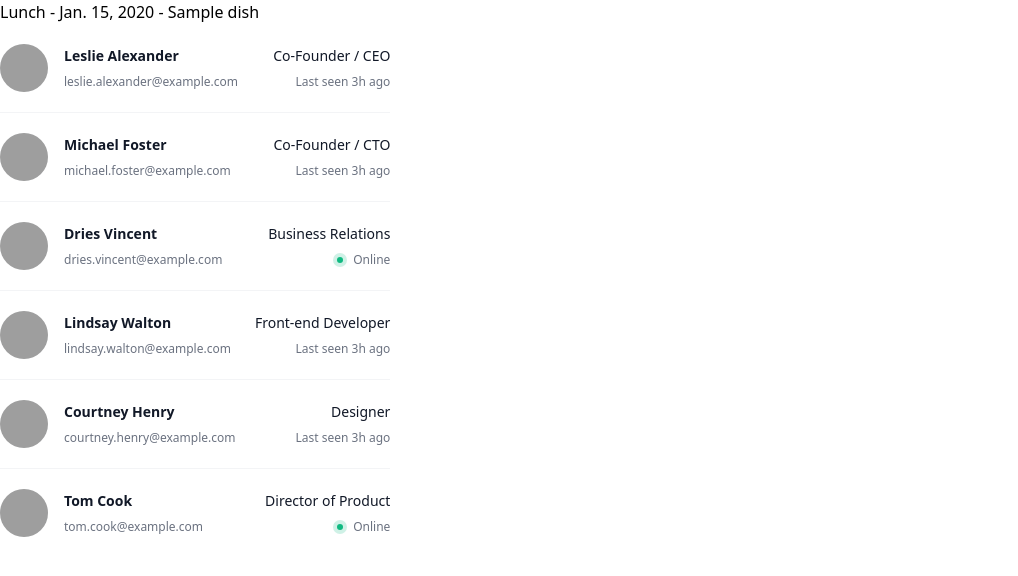
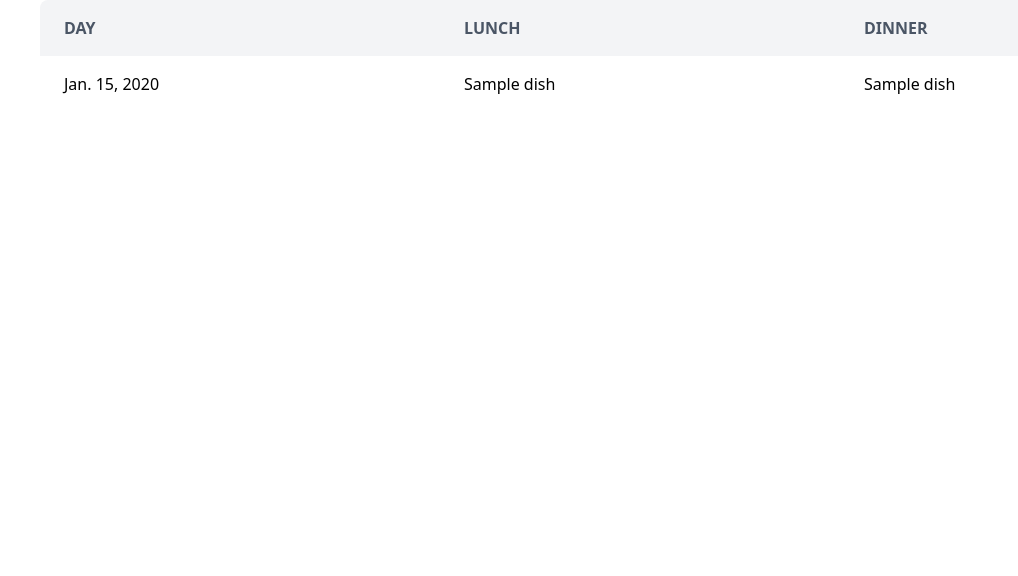
Before and after one commit to AndreaVDev/eatme, a Django app: page /mealcreator/ in a window 1280 px wide. Shown: the top 576 px of the page, without its empty margins (0-1018 px from the left). Run offline with Django 5.2, Linux system fonts and the light colour scheme; tables that the repository leaves empty hold one stand-in row (values such as "Sample post"); grey boxes are pictures that could not be loaded.

Commit message:
Added field in meal model for dinner

```diff
--- a/mealcreator/models.py
+++ b/mealcreator/models.py
@@ -15,7 +15,8 @@ class Meal(models.Model):
     }
     type = models.CharField(max_length=2, choices=MEAL_TYPE_CHOICES.items(), default=LUNCH, null=False, blank=False)
     meal_date = models.DateField()
-    meal_ingredient = models.ForeignKey(Dish, on_delete=models.CASCADE)
+    meal_dish_lunch = models.ForeignKey('Dish', related_name="meal_dish_lunch", on_delete=models.CASCADE)
+    meal_dish_dinner = models.ForeignKey('Dish', related_name="meal_dish_dinner", on_delete=models.CASCADE)
 
     def __str__(self):
-        return self.type + " " + self.meal_ingredient.ingredient_name
+        return self.type + " " + self.meal_dish_lunch.ingredient_name
--- a/mealcreator/templates/mealcreator/meal_list.html
+++ b/mealcreator/templates/mealcreator/meal_list.html
@@ -1,135 +1,27 @@
-{% load static %}
-<!doctype html>
-<html lang="en-US">
-<head>
-    <meta charset="UTF-8"/>
-    <meta name="viewport" content="width=device-width, initial-scale=1.0"/>
-    <title>Meal</title>
-    {% load static %}
-    <link
-            rel="stylesheet"
-            href="{% static 'mealcreator/css/main.css' %}"
-            type="text/css"
-    />
-</head>
-<body>
-<ul>
-    {% for meal in meals %}
-        <li>{{ meal.get_type_display }} - {{ meal.meal_date }} - {{ meal.meal_ingredient }}</li>
+{% extends "base.html" %}
+
+{% block content %}
+
+
+<div class="shadow-lg rounded-lg overflow-hidden mx-4 md:mx-10">
+    <table class="w-full table-fixed">
+        <thead>
+            <tr class="bg-gray-100">
+                <th class="w-1/4 py-4 px-6 text-left text-gray-600 font-bold uppercase">Day</th>
+                <th class="w-1/4 py-4 px-6 text-left text-gray-600 font-bold uppercase">Lunch</th>
+                <th class="w-1/4 py-4 px-6 text-left text-gray-600 font-bold uppercase">Dinner</th>
+            </tr>
+        </thead>
+        <tbody class="bg-white">
+            {% for meal in meals %}
+            <tr>
+                <td class="py-4 px-6 border-b border-gray-200">{{ meal.meal_date }}</td>
+                <td class="py-4 px-6 border-b border-gray-200 truncate">{{ meal.meal_dish_lunch }}</td>
+                <td class="py-4 px-6 border-b border-gray-200 truncate">{{ meal.meal_dish_dinner }}</td>
+            </tr>
     {% endfor %}
-</ul>
-<div class="flex px-8 bg-red-500ss">
-    <ul role="list" class="divide-y divide-gray-100">
-        <li class="flex justify-between gap-x-6 py-5">
-            <div class="flex min-w-0 gap-x-4">
-                <img class="size-12 flex-none rounded-full bg-gray-50"
-                     src="https://images.unsplash.com/photo-1494790108377-be9c29b29330?ixlib=rb-1.2.1&ixid=eyJhcHBfaWQiOjEyMDd9&auto=format&fit=facearea&facepad=2&w=256&h=256&q=80"
-                     alt="">
-                <div class="min-w-0 flex-auto">
-                    <p class="text-sm/6 font-semibold text-gray-900">Leslie Alexander</p>
-                    <p class="mt-1 truncate text-xs/5 text-gray-500">leslie.alexander@example.com</p>
-                </div>
-            </div>
-            <div class="hidden shrink-0 sm:flex sm:flex-col sm:items-end">
-                <p class="text-sm/6 text-gray-900">Co-Founder / CEO</p>
-                <p class="mt-1 text-xs/5 text-gray-500">Last seen
-                    <time datetime="2023-01-23T13:23Z">3h ago</time>
-                </p>
-            </div>
-        </li>
-        <li class="flex justify-between gap-x-6 py-5">
-            <div class="flex min-w-0 gap-x-4">
-                <img class="size-12 flex-none rounded-full bg-gray-50"
-                     src="https://images.unsplash.com/photo-1519244703995-f4e0f30006d5?ixlib=rb-1.2.1&ixid=eyJhcHBfaWQiOjEyMDd9&auto=format&fit=facearea&facepad=2&w=256&h=256&q=80"
-                     alt="">
-                <div class="min-w-0 flex-auto">
-                    <p class="text-sm/6 font-semibold text-gray-900">Michael Foster</p>
-                    <p class="mt-1 truncate text-xs/5 text-gray-500">michael.foster@example.com</p>
-                </div>
-            </div>
-            <div class="hidden shrink-0 sm:flex sm:flex-col sm:items-end">
-                <p class="text-sm/6 text-gray-900">Co-Founder / CTO</p>
-                <p class="mt-1 text-xs/5 text-gray-500">Last seen
-                    <time datetime="2023-01-23T13:23Z">3h ago</time>
-                </p>
-            </div>
-        </li>
-        <li class="flex justify-between gap-x-6 py-5">
-            <div class="flex min-w-0 gap-x-4">
-                <img class="size-12 flex-none rounded-full bg-gray-50"
-                     src="https://images.unsplash.com/photo-1506794778202-cad84cf45f1d?ixlib=rb-1.2.1&ixid=eyJhcHBfaWQiOjEyMDd9&auto=format&fit=facearea&facepad=2&w=256&h=256&q=80"
-                     alt="">
-                <div class="min-w-0 flex-auto">
-                    <p class="text-sm/6 font-semibold text-gray-900">Dries Vincent</p>
-                    <p class="mt-1 truncate text-xs/5 text-gray-500">dries.vincent@example.com</p>
-                </div>
-            </div>
-            <div class="hidden shrink-0 sm:flex sm:flex-col sm:items-end">
-                <p class="text-sm/6 text-gray-900">Business Relations</p>
-                <div class="mt-1 flex items-center gap-x-1.5">
-                    <div class="flex-none rounded-full bg-emerald-500/20 p-1">
-                        <div class="size-1.5 rounded-full bg-emerald-500"></div>
-                    </div>
-                    <p class="text-xs/5 text-gray-500">Online</p>
-                </div>
-            </div>
-        </li>
-        <li class="flex justify-between gap-x-6 py-5">
-            <div class="flex min-w-0 gap-x-4">
-                <img class="size-12 flex-none rounded-full bg-gray-50"
-                     src="https://images.unsplash.com/photo-1517841905240-472988babdf9?ixlib=rb-1.2.1&ixid=eyJhcHBfaWQiOjEyMDd9&auto=format&fit=facearea&facepad=2&w=256&h=256&q=80"
-                     alt="">
-                <div class="min-w-0 flex-auto">
-                    <p class="text-sm/6 font-semibold text-gray-900">Lindsay Walton</p>
-                    <p class="mt-1 truncate text-xs/5 text-gray-500">lindsay.walton@example.com</p>
-                </div>
-            </div>
-            <div class="hidden shrink-0 sm:flex sm:flex-col sm:items-end">
-                <p class="text-sm/6 text-gray-900">Front-end Developer</p>
-                <p class="mt-1 text-xs/5 text-gray-500">Last seen
-                    <time datetime="2023-01-23T13:23Z">3h ago</time>
-                </p>
-            </div>
-        </li>
-        <li class="flex justify-between gap-x-6 py-5">
-            <div class="flex min-w-0 gap-x-4">
-                <img class="size-12 flex-none rounded-full bg-gray-50"
-                     src="https://images.unsplash.com/photo-1438761681033-6461ffad8d80?ixlib=rb-1.2.1&ixid=eyJhcHBfaWQiOjEyMDd9&auto=format&fit=facearea&facepad=2&w=256&h=256&q=80"
-                     alt="">
-                <div class="min-w-0 flex-auto">
-                    <p class="text-sm/6 font-semibold text-gray-900">Courtney Henry</p>
-                    <p class="mt-1 truncate text-xs/5 text-gray-500">courtney.henry@example.com</p>
-                </div>
-            </div>
-            <div class="hidden shrink-0 sm:flex sm:flex-col sm:items-end">
-                <p class="text-sm/6 text-gray-900">Designer</p>
-                <p class="mt-1 text-xs/5 text-gray-500">Last seen
-                    <time datetime="2023-01-23T13:23Z">3h ago</time>
-                </p>
-            </div>
-        </li>
-        <li class="flex justify-between gap-x-6 py-5">
-            <div class="flex min-w-0 gap-x-4">
-                <img class="size-12 flex-none rounded-full bg-gray-50"
-                     src="https://images.unsplash.com/photo-1472099645785-5658abf4ff4e?ixlib=rb-1.2.1&ixid=eyJhcHBfaWQiOjEyMDd9&auto=format&fit=facearea&facepad=2&w=256&h=256&q=80"
-                     alt="">
-                <div class="min-w-0 flex-auto">
-                    <p class="text-sm/6 font-semibold text-gray-900">Tom Cook</p>
-                    <p class="mt-1 truncate text-xs/5 text-gray-500">tom.cook@example.com</p>
-                </div>
-            </div>
-            <div class="hidden shrink-0 sm:flex sm:flex-col sm:items-end">
-                <p class="text-sm/6 text-gray-900">Director of Product</p>
-                <div class="mt-1 flex items-center gap-x-1.5">
-                    <div class="flex-none rounded-full bg-emerald-500/20 p-1">
-                        <div class="size-1.5 rounded-full bg-emerald-500"></div>
-                    </div>
-                    <p class="text-xs/5 text-gray-500">Online</p>
-                </div>
-            </div>
-        </li>
-    </ul>
+        </tbody>
+    </table>
 </div>
 
-</body>
-</html>
+{% endblock content %}
--- /dev/null
+++ b/templates/base.html
@@ -0,0 +1,20 @@
+{% load static %}
+<!doctype html>
+<html lang="en-US">
+<head>
+    <meta charset="UTF-8"/>
+    <meta name="viewport" content="width=device-width, initial-scale=1.0"/>
+    <script src="https://unpkg.com/@tailwindcss/browser@4"></script>
+
+    <title>Meal</title>
+    {% load static %}
+    <link
+            rel="stylesheet"
+            href="{% static 'mealcreator/css/main.css' %}"
+            type="text/css"
+    />
+</head>
+<body>
+{% block content %}{% endblock content %}
+</body>
+</html>
```
Also changed, not shown: mealcreator/migrations/0001_initial.py.
